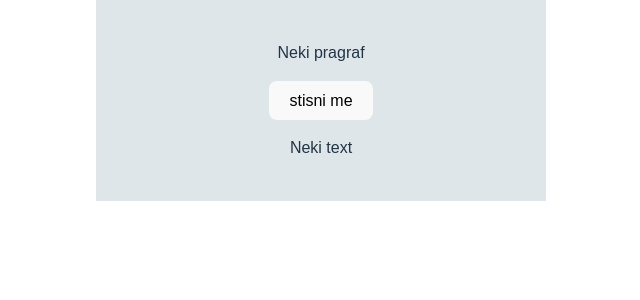
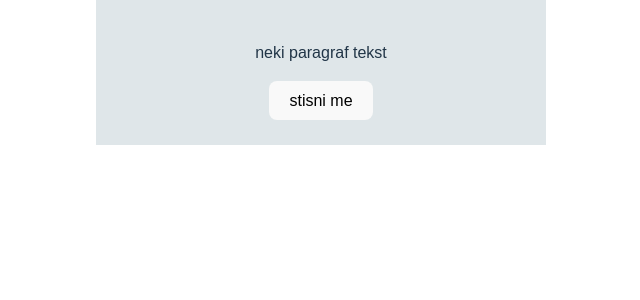
Before and after one commit to dino-ctk/react-cards-project, a React (Vite) app: page / in a window 1280 px wide. Shown: the top 300 px of the page, without its empty margins (319-959 px from the left). Built offline with nearby package versions, Linux system fonts and the light colour scheme.

Commit message:
state start

```diff
--- a/src/components/App.jsx
+++ b/src/components/App.jsx
@@ -2,6 +2,7 @@ import Card from "./card/Card.jsx"
 import contacts from "../contacts.js"
 import Condicional from "./condicional.jsx"
 import Login from "./login/Login.jsx"
+import StatePractice from "./statePractice/StatePractice.jsx";
 
 
 function App() {
@@ -42,12 +43,7 @@ function handleClick() {
     // <div>
     //     {isLoggedIn ? AllCardsScreen : <Login isRegisterd= {FetchIsRegisterd}/>}
     // </div>
-    <div>
-      <p className="parag">Neki pragraf</p>
-      <button onClick={handleClick}>stisni me</button>
-
-      <p style={{textDecoration: IsDone ? "line-through" : "none"}}>Neki text</p>
-    </div>
+    <StatePractice/>
   )
 }
 
--- /dev/null
+++ b/src/components/statePractice/StatePractice.jsx
@@ -0,0 +1,32 @@
+import React, {useState} from "react"
+
+function StatePractice(){
+
+    const [nasBool, setState] = useState(false)
+    //console.log("ovo je state: ", state);
+
+    // const rgb = ["4454", "3434", "534657"]
+    // console.log(rgb[0]);
+    // console.log(rgb[1]);
+    // console.log(rgb[2]);
+
+    // const [red, green, blue] = rgb;
+    // console.log(red);
+    // console.log(green);
+    // console.log(blue);
+
+    function handleClick(){
+        setState(!nasBool);
+    }
+
+
+    return(
+        <div>
+            <p style={{textDecoration: nasBool ? "line-through" : "none"}}>neki paragraf tekst</p>
+            <button onClick={handleClick}>stisni me</button>
+        </div>
+    )
+
+}
+
+export default StatePractice
```
Also changed, not shown: src/map-filter.js (added, +23 -0 lines).
